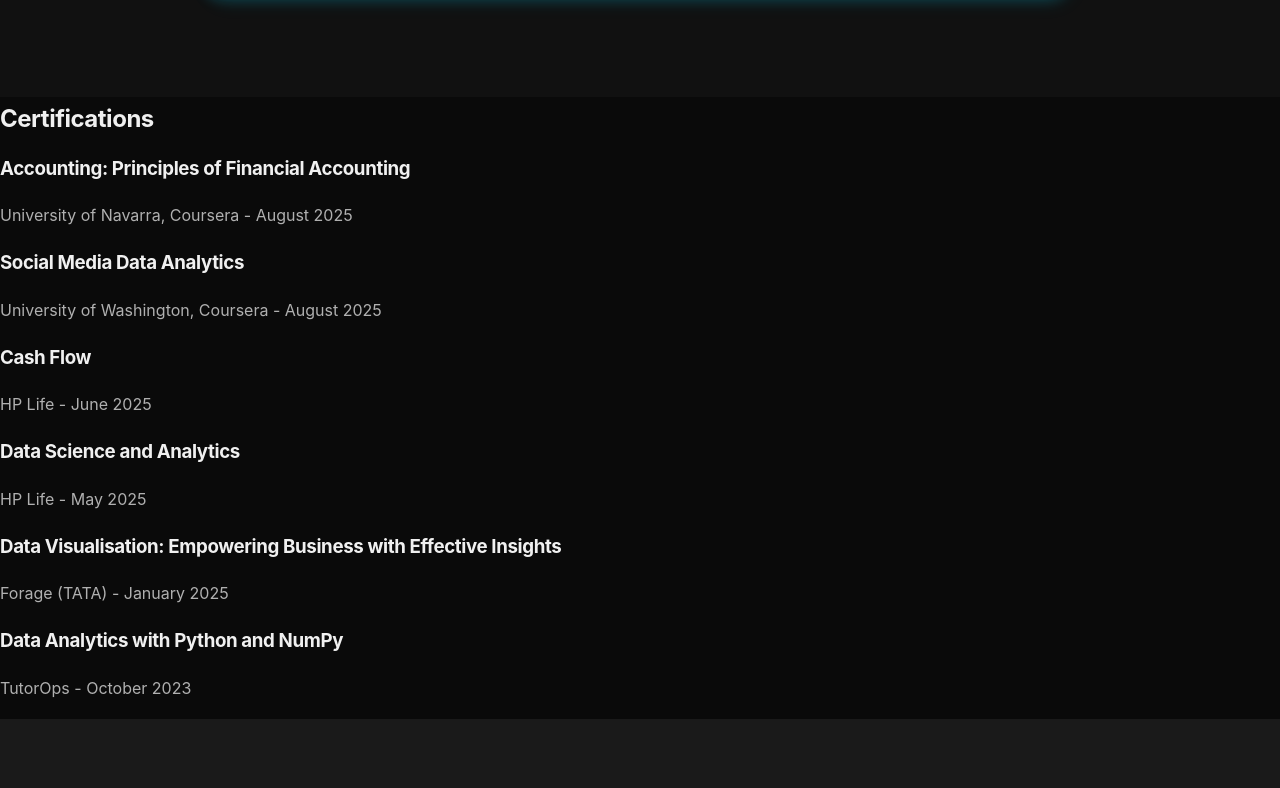
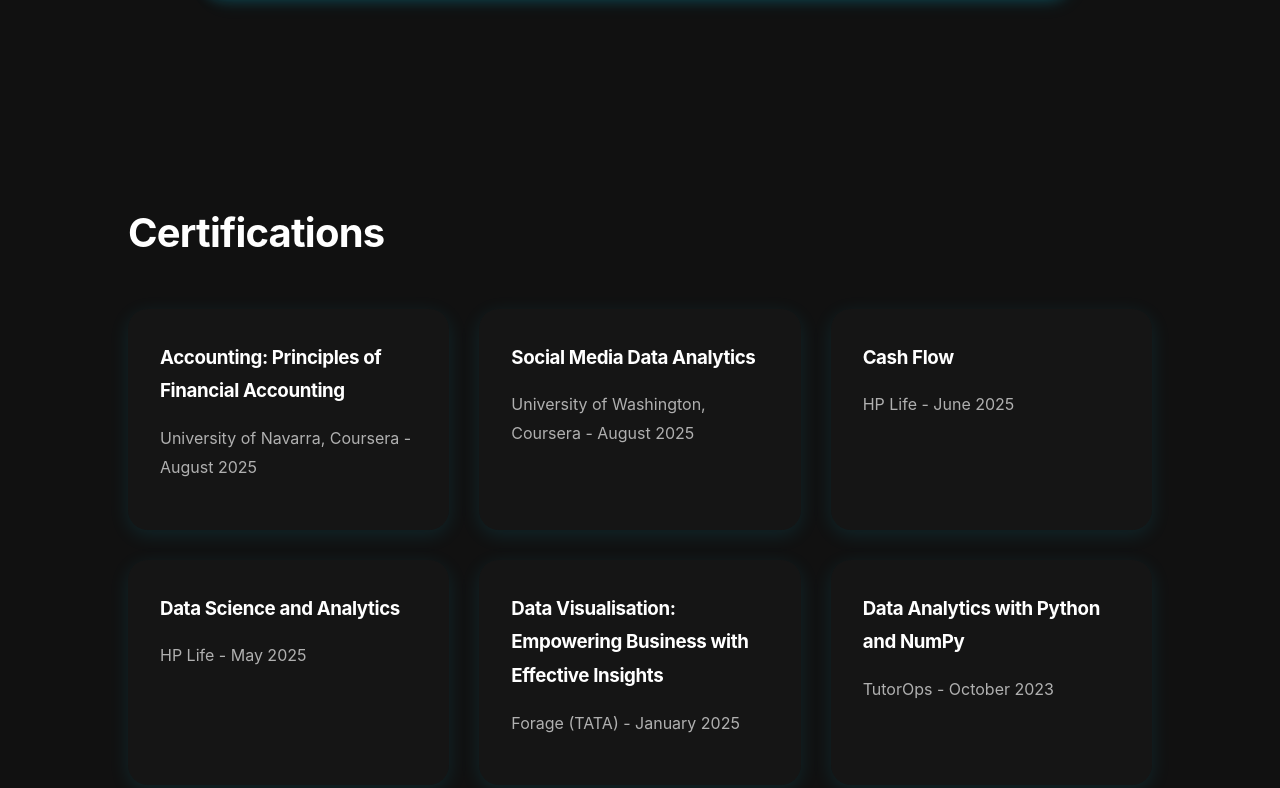
Before and after one commit to deekshamadaan2002-gif/deekshamadaan2002-gif.github.io, a plain HTML site: page index.html in a window 1280 px wide. Shown: the part 1563-2351 px from the top of the page. Drawn offline with Linux system fonts and the light colour scheme.

Commit message:
Update style.css

```diff
--- a/style.css
+++ b/style.css
@@ -206,6 +206,39 @@ a:hover {
   font-size: 1.1rem;
 }
 
+/* CERTIFICATIONS */
+.certifications {
+  padding: 100px 10%;
+  background: #111;
+  width: 100%;
+  box-sizing: border-box;
+}
+.certifications h2 {
+  font-size: 2.5rem;
+  margin-bottom: 2.5rem;
+  color: #fff;
+}
+.certifications-grid {
+  display: grid;
+  grid-template-columns: repeat(auto-fit, minmax(280px, 1fr));
+  gap: 30px;
+}
+.cert-card {
+  background: #151515;
+  padding: 2rem;
+  border-radius: 20px;
+  box-shadow: 0 5px 20px rgba(0, 212, 255, 0.1);
+  transition: transform 0.5s ease, box-shadow 0.5s ease;
+}
+.cert-card.pop-out {
+  transform: scale(1.05) translateY(-10px);
+  box-shadow: 0 15px 30px rgba(0, 212, 255, 0.3);
+}
+.cert-card h3 {
+  margin-bottom: 1rem;
+  color: #fff;
+}
+
 /* EDUCATION */
 .education {
   padding: 100px 10%;
@@ -327,4 +360,5 @@ footer {
   margin-top: auto;
 }
 
+
 /* FADE-IN AND POP
```
